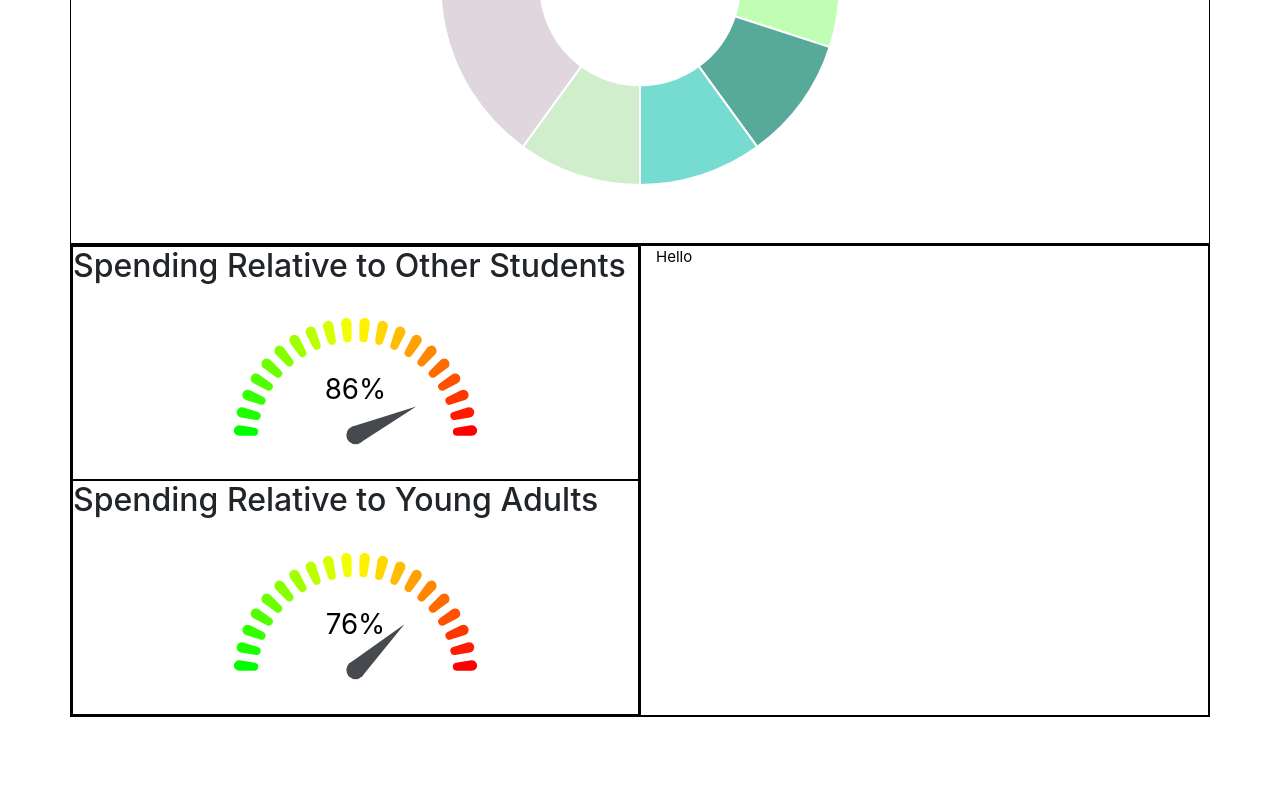
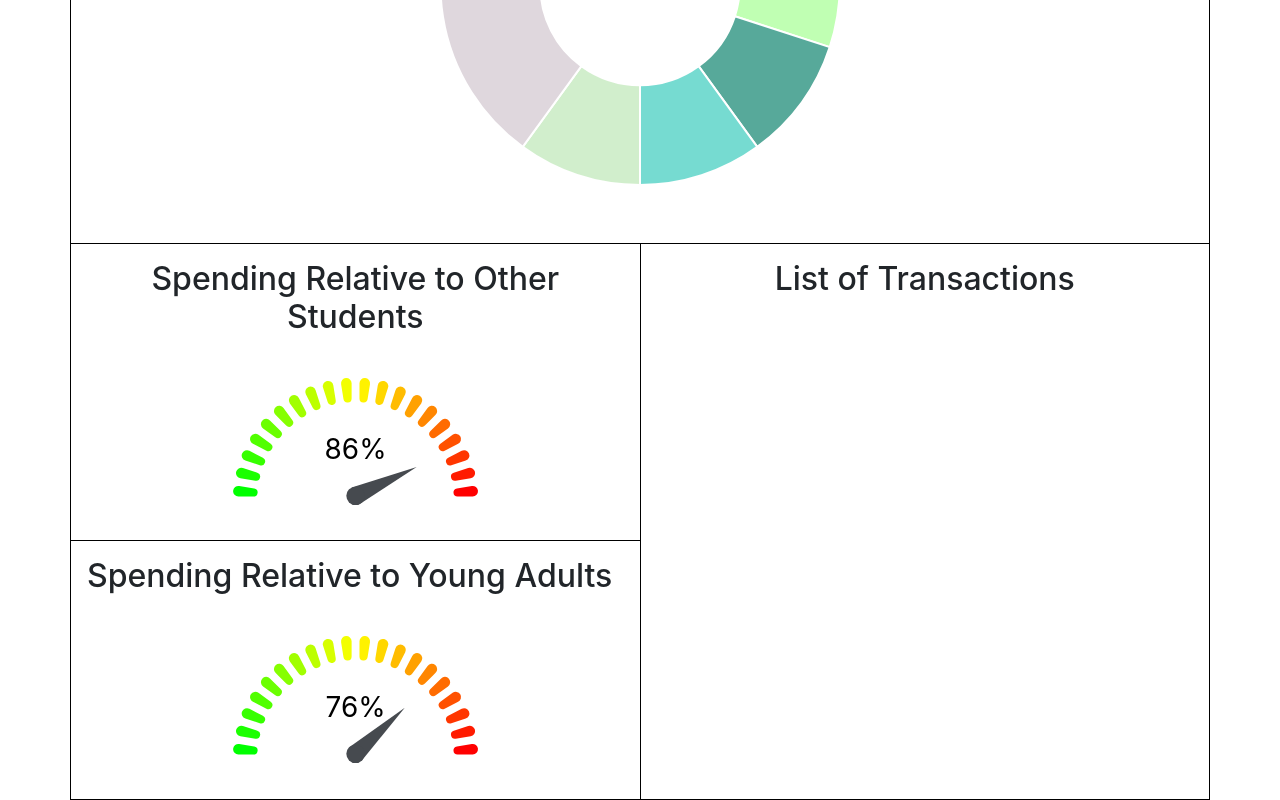
Before and after one commit to td-student-analyzer/frontend, a React (Create React App) app: page /dashboard in a window 1280 px wide. Shown: the part 596-1396 px from the top of the page. Before the commit the page ends 1313 px from the top, so only its background shows below. Built offline with nearby package versions, Linux system fonts and the light colour scheme.

Commit message:
improved layout

```diff
--- a/src/App.css
+++ b/src/App.css
@@ -36,12 +36,24 @@
   color: #61dafb;
 }
 
-.row {
+.border-a {
   border: 1px solid black;
 }
 
-.col {
-  border: 1px solid black;
+.border-b {
+  border-bottom: 1px solid black;
+}
+
+.border-t {
+  border-top: 1px solid black;
+}
+
+.border-l {
+  border-left: 1px solid black;
+}
+
+.border-r {
+  border-right: 1px solid black;
 }
 
 .gauge-container {
--- a/src/pages/Dashboard.js
+++ b/src/pages/Dashboard.js
@@ -100,27 +100,25 @@ export default function Dashboard() {
             <h2 className="centered-text">Your spending breakdown</h2>
             <p className="centered-text">Click a region to expand.</p>
           </Jumbotron>
-          <Container>
-          </Container>
-          <Container>
-			<Row>
-            <div className="doughnut-container">
-              <Doughnut data={doughnutData} onElementsClick={elems => generateTagBreakdown(elems)}/>
-            </div>
-			</Row>
+          <Container className="border-a">
+			      <Row className="border-b">
+              <div className="doughnut-container">
+                <Doughnut data={doughnutData} onElementsClick={elems => generateTagBreakdown(elems)}/>
+              </div>
+			      </Row>
             <Row>
-              <Col>
-                <Row>
-                  <h2>Spending Relative to Other Students</h2>
+              <Col className="border-r">
+                <Row className="border-b">
+                  <h2 className="centered-text">Spending Relative to Other Students</h2>
                   <TagGauge spendingRatio={spendingRatio1}></TagGauge>
                 </Row>
                 <Row>
-                  <h2>Spending Relative to Young Adults</h2>
+                  <h2 className="centered-text">Spending Relative to Young Adults</h2>
                   <TagGauge spendingRatio={spendingRatio2}></TagGauge>
                 </Row>
               </Col>
               <Col>
-                <p>Hello</p>
+                <h2 className="centered-text">List of Transactions</h2>
               </Col>
             </Row>
           </Container>
```
